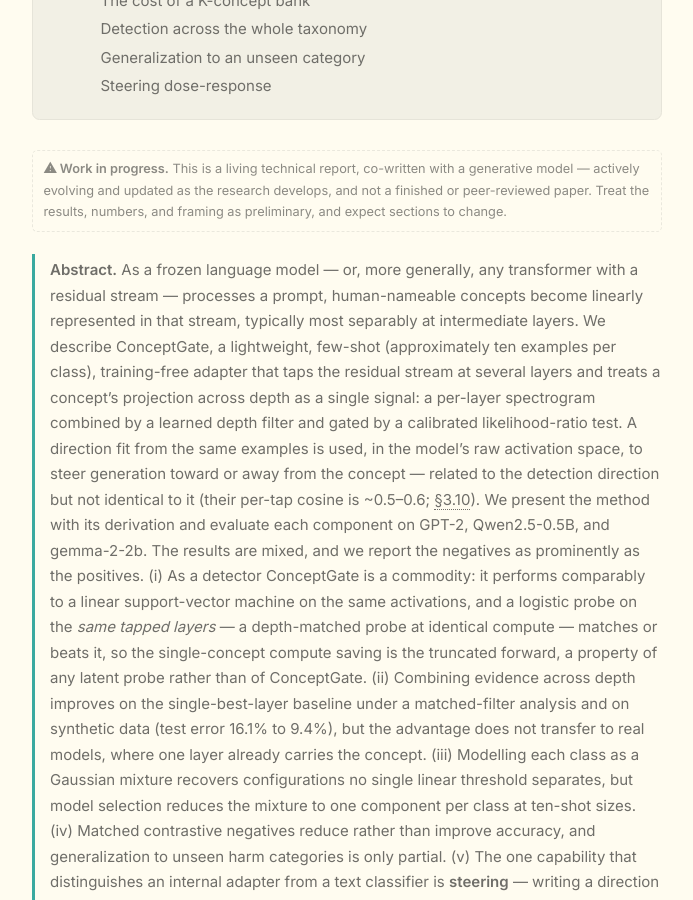
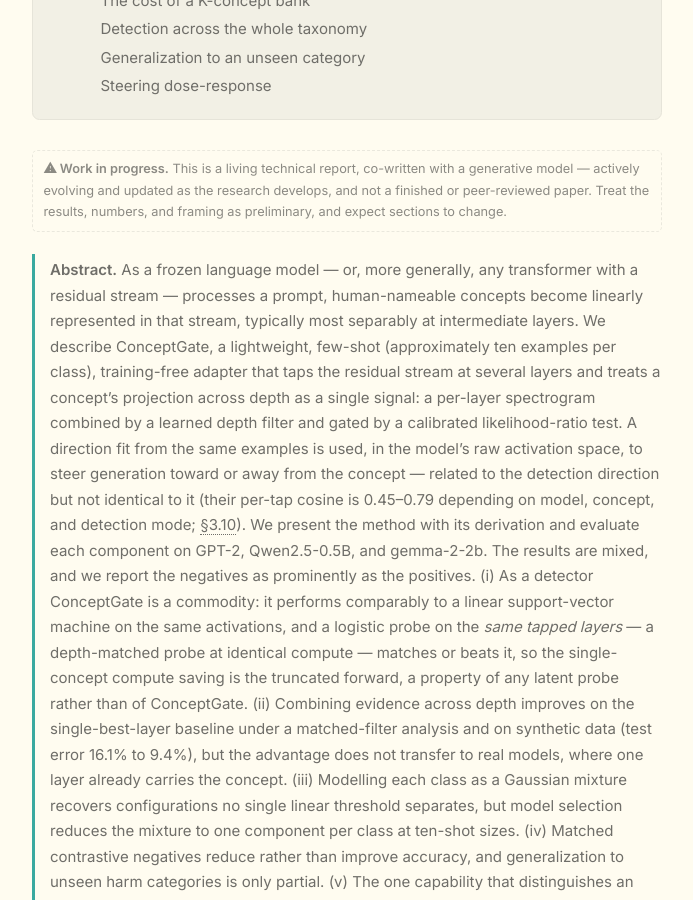
Before and after one commit to NISH1001/NISH1001.github.io, a Jekyll site: the page built from _posts/research/2026-08-29-conceptgate.markdown, in a window 1280 px wide and 900 px high, scrolled down 2082 px. Shown: the whole window, without its empty margins (293-986 px from the left). Built offline with Jekyll 4.4.1, drawn with Linux system fonts in a browser that asks for light colours; some of the changed text lies outside the part shown.

Commit message:
Sync every cosine mention to the measured range (0.45-0.79)
- Nine places quoted the superseded ~0.5-0.6, which was one
  configuration's number, not the range
- 2.6: 'depth-fused' -> 'multi-tap, with the write conditioned on the
  read', since the fusion is retracted and the conditioning is the part
  that survived

```diff
--- a/_posts/research/2026-08-29-conceptgate.markdown
+++ b/_posts/research/2026-08-29-conceptgate.markdown
@@ -125,7 +125,7 @@
 single signal: a per-layer spectrogram combined by a learned depth filter and gated by a calibrated
 likelihood-ratio test. A direction fit from the same examples is used, in the model's raw activation
 space, to steer generation toward or away from the concept — related to the detection direction but not
-identical to it (their per-tap cosine is ~0.5–0.6; §3.10). We present the
+identical to it (their per-tap cosine is 0.45–0.79 depending on model, concept, and detection mode; §3.10). We present the
 method with its derivation and evaluate each component on GPT-2, Qwen2.5-0.5B, and gemma-2-2b. The
 results are mixed, and we report the negatives as prominently as the positives. (i) As a detector
 ConceptGate is a commodity: it performs comparably to a linear support-vector machine on the same
@@ -265,7 +265,7 @@
 well above chance <span class="cite" data-ref="Alain, G., &amp; Bengio, Y. (2016). Understanding intermediate layers using linear classifier probes. arXiv:1610.01644."><a href="#ref-probes">[2]</a></span><span class="cite" data-ref="Zou, A., et al. (2023). Representation Engineering: A Top-Down Approach to AI Transparency. arXiv:2310.01405."><a href="#ref-repe">[3]</a></span>.
 Second, the stream is **writable**: a closely related direction, added back, changes what the model goes on to
 say <span class="cite" data-ref="Turner, A. M., et al. (2023). Steering Language Models With Activation Engineering. arXiv:2308.10248."><a href="#ref-actadd">[4]</a></span><span class="cite" data-ref="Panickssery, N., et al. (2023). Steering Llama 2 via Contrastive Activation Addition. arXiv:2312.06681."><a href="#ref-caa">[5]</a></span>.
-Reading and writing therefore share their few-shot fitting data and a closely related direction (per-tap cosine ~0.5–0.6, <a class="sref" href="#310-steering-the-write-side">§3.10</a>) — and
+Reading and writing therefore share their few-shot fitting data and a closely related direction (per-tap cosine 0.45–0.79, <a class="sref" href="#310-steering-the-write-side">§3.10</a>) — and
 it is this shared structure that the rest of the method is organized around.
 
 ### 1.3 The gap: depth, and the read/write duality
@@ -373,7 +373,7 @@
 the pair of design commitments stated in the introduction: read the concept
 *across depth* rather than at a single chosen layer, and fit the detector and the steerer *from one set
 of examples* so they act in the two directions of information flow — closely related directions rather
-than one shared vector (per-tap cosine $\approx$0.5–0.6,
+than one shared vector (per-tap cosine 0.45–0.79,
 <a class="sref" href="#310-steering-the-write-side">§3.10</a>) — so that a frozen model can be turned into
 a few-shot, calibrated, read-and-write concept adapter without any training. We close the section
 (<a class="sref" href="#26-positioning">§2.6</a>) by making that positioning explicit, including the adversarial caveat that bounds
@@ -414,7 +414,7 @@
 <span class="cite" data-ref="Panickssery, N., et al. (2023). Steering Llama 2 via Contrastive Activation Addition. arXiv:2312.06681."><a href="#ref-caa">[5]</a></span>.
 Our steering rule is literally theirs — add $\pm\alpha\,w^{\text{raw}}$ at the tapped layers.
 ConceptGate's steering direction is the diff-of-means of the same few-shot examples the detector is fit
-from — a *related* direction (per-tap cosine ~0.5–0.6,
+from — a *related* direction (per-tap cosine 0.45–0.79,
 <a class="sref" href="#310-steering-the-write-side">§3.10</a>), not the detector's standardized, and in
 practice logistic, direction itself. The guardrail-flavoured cousin is **Circuit Breakers**, which makes a
 model reroute its own harmful representations so that continuing down a harmful path collapses into
@@ -490,8 +490,9 @@
 and writing activations through forward hooks, running a partial forward — is commodity engineering,
 not method. The one-paragraph stance we keep in view for the rest of the paper is therefore
 deliberately modest: ConceptGate introduces **no new mechanism**. It is a specific composition —
-few-shot, calibrated, depth-fused, and *dual-mode* (read and write) over a frozen model's own middle
-layers — and its worth is an empirical question, settled by the map in
+few-shot, calibrated, multi-tap, and *dual-mode* (read and write) over a frozen model's own middle
+layers, with the write conditioned on the read — and its worth is an empirical question, settled by the
+map in
 <a class="sref" href="#4-experiments-and-results">§4</a> rather than by any single clever part. That map
 includes results that cut against the method as much as for it, and it comes with a caveat that is not
 optional but constitutive: obfuscated-activation attacks are known to defeat this entire class of
@@ -573,7 +574,7 @@
 the residual stream at chosen blocks (dashed red), projects each tap onto the concept's direction to
 get a per-layer score (the spectrogram), blends those with a learned depth filter into one score,
 and gates on a calibrated likelihood ratio. On a firing it either aborts decoding or adds the
-concept direction back into the stream to steer. Reading and steering use closely related directions fit from the same examples (cosine ~0.5–0.6, §3.10).</figcaption>
+concept direction back into the stream to steer. Reading and steering use closely related directions fit from the same examples (cosine 0.45–0.79, §3.10).</figcaption>
 </figure>
 
 The same pipeline, run on a real prompt, is shown interactively in
@@ -1405,7 +1406,7 @@
     <text x="560" y="200" font-size="10.5" fill="#8cc5bf">steer &#160; + &#945;&#183;w<tspan baseline-shift="super" font-size="7">K</tspan><tspan baseline-shift="sub" font-size="7">raw</tspan></text>
   </g>
   <text x="524" y="178" text-anchor="middle" font-size="16" fill="#bbb">&#8943;</text>
-  <text x="360" y="234" text-anchor="middle" font-size="11" fill="currentColor">each concept = one closed-form fit (~ms, ~kB) giving <tspan font-style="italic">two</tspan> directions: w<tspan baseline-shift="sub" font-size="8">det</tspan> reads standardized z, w<tspan baseline-shift="sub" font-size="8">raw</tspan> writes the raw stream (cosine ~0.5–0.6)</text>
+  <text x="360" y="234" text-anchor="middle" font-size="11" fill="currentColor">each concept = one closed-form fit (~ms, ~kB) giving <tspan font-style="italic">two</tspan> directions: w<tspan baseline-shift="sub" font-size="8">det</tspan> reads standardized z, w<tspan baseline-shift="sub" font-size="8">raw</tspan> writes the raw stream (cosine 0.45–0.79)</text>
 </svg>
 <figcaption><strong>Figure 12.</strong> <em>The concept bank and the read/write duality.</em> A single
 truncated forward — the frozen model run only up to the deepest tap, never the layers above — produces one
@@ -1414,7 +1415,7 @@
 directions rather than one: <em>w<sup>k</sup><sub>det</sub></em> detects (project the standardized
 activation onto it and threshold) while <em>w<sup>k</sup><sub>raw</sub></em> steers (add ±α back into the
 raw stream). They come from the same examples and the same class-mean construction, but they are not the
-same vector — per-tap cosine ~0.5–0.6, far from chance and far from identity
+same vector — per-tap cosine 0.45–0.79, far from chance and far from identity
 (<a class="sref" href="#310-steering-the-write-side">§3.10</a>). So one forward serves all <em>K</em> concepts, adding a
 concept is one closed-form fit, and detection and steering share their fitting data — the cost behaviour
 Figures 13–14 measure.</figcaption>
```
